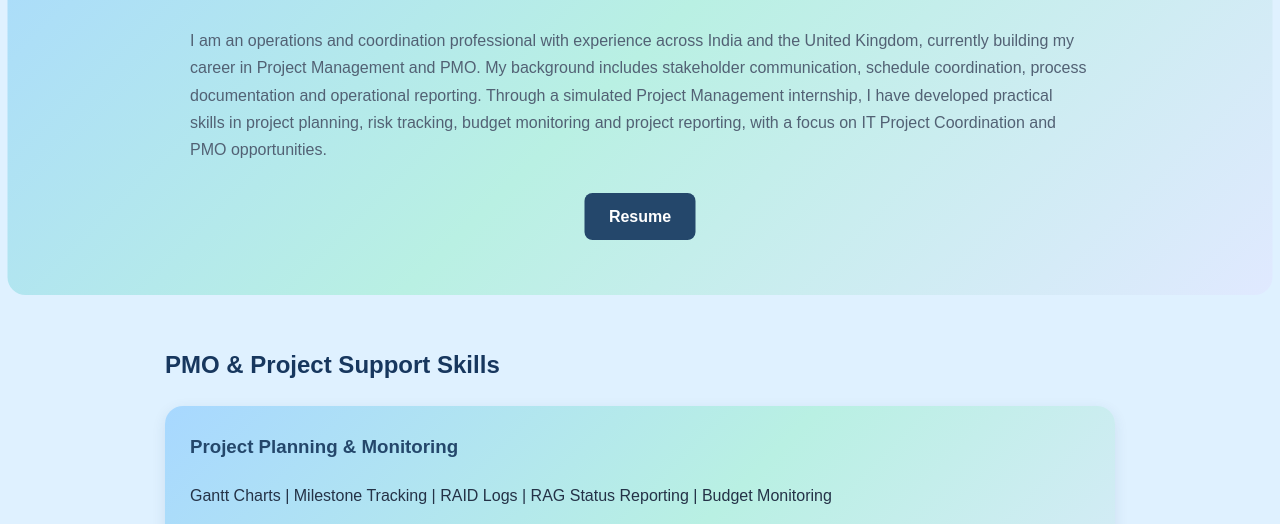
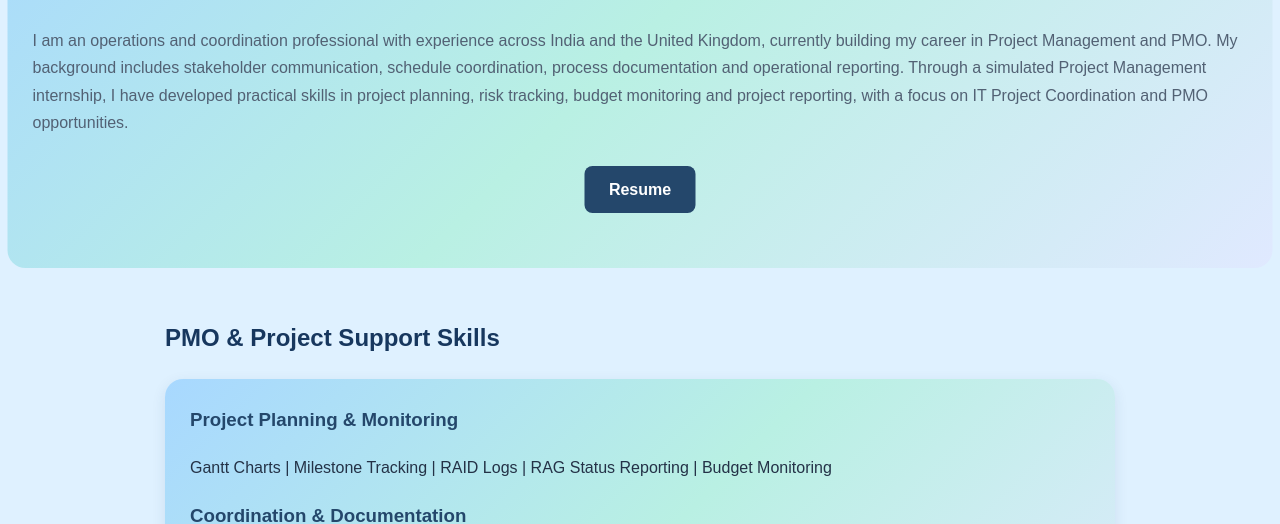
Before and after one commit to karunakaru-beep/karu, a plain HTML site: page index.html in a window 1280 px wide. Shown: the part 270-794 px from the top of the page. Drawn offline with Linux system fonts and the light colour scheme.

Commit message:
Align About Me text with card padding

```diff
--- a/index.html
+++ b/index.html
@@ -456,7 +456,7 @@ header {
 .hero { background: linear-gradient(135deg, #a8d8ff, #b9f0e3, #e0e9ff); color: #243247; text-align: center; min-height: 0; padding: 55px 25px; border-radius: 18px; display: flex; flex-direction: column; align-items: center; justify-content: center; }
 .hero h1 { color: #17375e; font-size: clamp(36px, 6vw, 58px); line-height: 1.2; letter-spacing: normal; text-transform: none; margin: 0 auto 16px; }
 .hero h1::after { display: none; content: none; }
-.hero h2 { color: #17375e; margin: 0 auto 18px; font-size: clamp(18px, 2.2vw, 25px); }.hero p { color: #526174; text-align: left; width: 100%; max-width: 900px; margin: 12px 0; font-size: 16px; }
+.hero h2 { color: #17375e; margin: 0 auto 18px; font-size: clamp(18px, 2.2vw, 25px); }.hero p { color: #526174; text-align: left; width: 100%; max-width: none; margin: 12px 0; font-size: 16px; }
 .hero-actions { display: block; }
 .hero-button { display: inline-block; margin-top: 18px; padding: 10px 24px; background: #24476b; color: white; text-decoration: none; border-radius: 8px; font-size: 16px; font-weight: 600; }
 @media (max-width: 600px) { .hero { min-height: 0; padding: 45px 20px; } }
```
